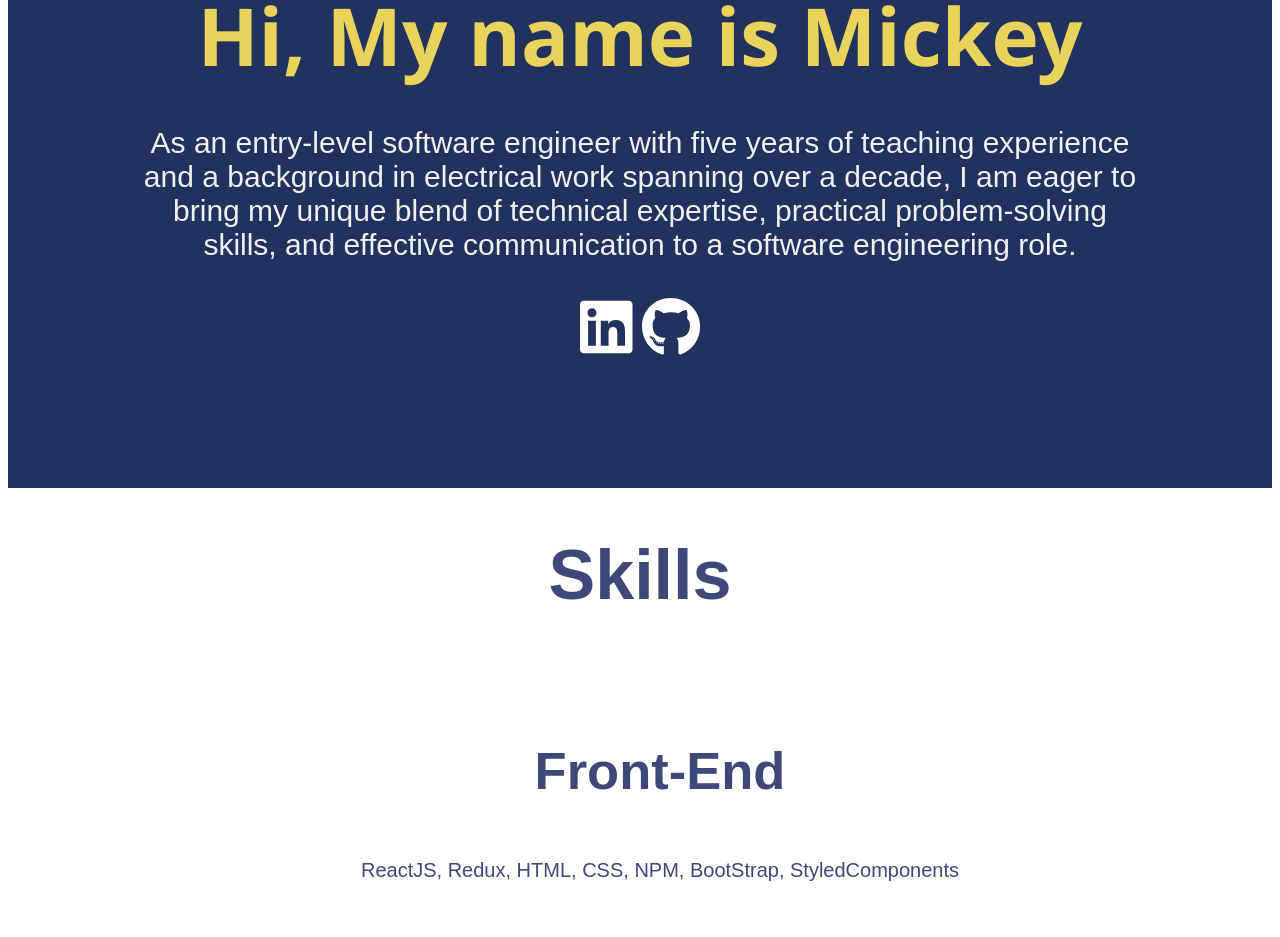
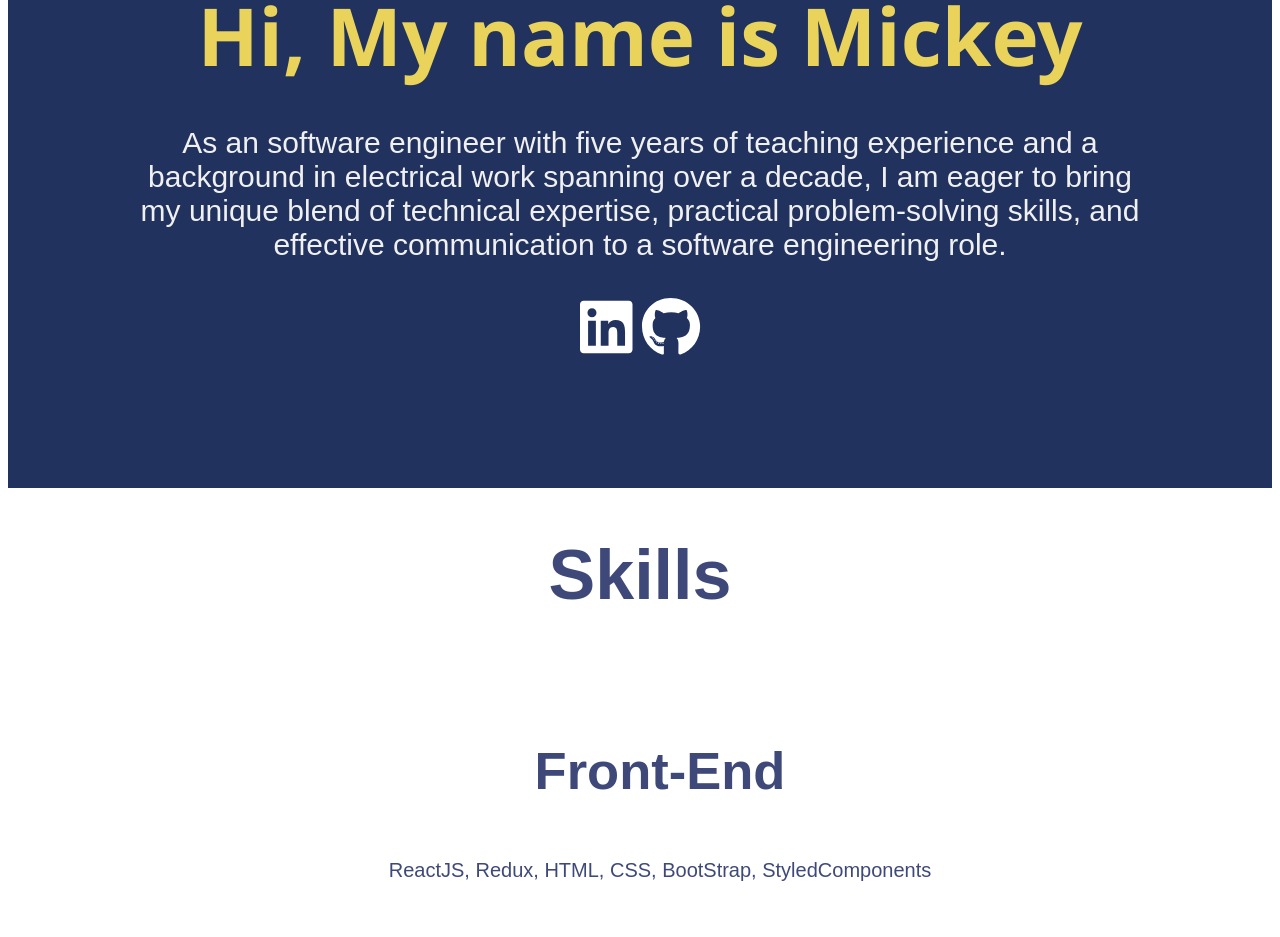
Before and after one commit to mickey-40/mickeys-portfolio, a React (Create React App) app: page / in a window 1280 px wide. Shown: the part 320-1257 px from the top of the page. Built offline with nearby package versions, Linux system fonts and the light colour scheme.

Commit message:
opened a new tab when click on link

```diff
--- a/src/components/Footer.js
+++ b/src/components/Footer.js
@@ -8,8 +8,8 @@ function Footer() {
       <div>Contact me by:</div>
       <div className='socialMedia'>
       {/* <FontAwesomeIcon icon={faTwitter} /> */}
-      <FontAwesomeIcon icon={faLinkedin} />
-      <a href='https://github.com/mickey-40'><FontAwesomeIcon icon={faGithub} /></a>
+      <a href='https://www.linkedin.com/in/mickey-arnold/' target='_blank' rel='noreferrer'><FontAwesomeIcon icon={faLinkedin} /></a>
+      <a href='https://github.com/mickey-40' target='_blank' rel='noreferrer' ><FontAwesomeIcon icon={faGithub} /></a>
       {/* <FontAwesomeIcon icon={faFacebook} /> */}
       </div>
       <p> &copy; 2023 mickeys-portfolio.netlify.app</p>
--- a/src/pages/Home.js
+++ b/src/pages/Home.js
@@ -9,11 +9,11 @@ function Home() {
       <div className='about'>
         <h2>Hi, My name is Mickey</h2>
         <div className='prompt'>
-          <p>As an entry-level software engineer with five years of teaching experience and a background in electrical work spanning over a decade, I am eager to bring my unique blend of technical expertise, practical problem-solving skills, and effective communication to a software engineering role. </p>
+          <p>As an software engineer with five years of teaching experience and a background in electrical work spanning over a decade, I am eager to bring my unique blend of technical expertise, practical problem-solving skills, and effective communication to a software engineering role. </p>
           <div className='socalMedia'>
           {/* <FontAwesomeIcon icon={faTwitter} /> */}
-          <a href='https://www.linkedin.com/in/mickey-arnold'><FontAwesomeIcon icon={faLinkedin} /></a>
-          <a href='https://github.com/mickey-40'><FontAwesomeIcon icon={faGithub} /></a>
+          <a href='https://www.linkedin.com/in/mickey-arnold' target='_blank' rel='noreferrer'><FontAwesomeIcon icon={faLinkedin} /></a>
+          <a href='https://github.com/mickey-40' target='_blank' rel='noreferrer'><FontAwesomeIcon icon={faGithub} /></a>
           {/* <FontAwesomeIcon icon={faFacebook} /> */}
           </div>
         </div>
@@ -24,7 +24,7 @@ function Home() {
         <ol className='list'>
           <li className='item'>
             <h2>Front-End</h2>
-            <span>ReactJS, Redux, HTML, CSS, NPM, BootStrap, StyledComponents</span>
+            <span>ReactJS, Redux, HTML, CSS, BootStrap, StyledComponents</span>
           </li>
           <li className='item'>
             <h2>Back-End</h2>
--- a/src/pages/ProjectDisplay.js
+++ b/src/pages/ProjectDisplay.js
@@ -11,12 +11,12 @@ function ProjectDisplay() {
   return (
     <div className='project'>
       <h1> {project.name} </h1>
-      <a href={project.projectLink}><img src={project.image} alt='Project display' /></a>
+      <a href={project.projectLink} target='_blank' rel='noreferrer'><img src={project.image} alt='Project display' /></a>
       <sub>Click on image to go to deployed site.</sub>
       <p>
         <b>Skills:</b> {project.skill}
       </p>
-      <a href={project.githubLink}><FontAwesomeIcon icon={faGithub}/></a>
+      <a href={project.githubLink} target='_blank' rel='noreferrer'><FontAwesomeIcon icon={faGithub}/></a>
     </div>
   )
 }
```
